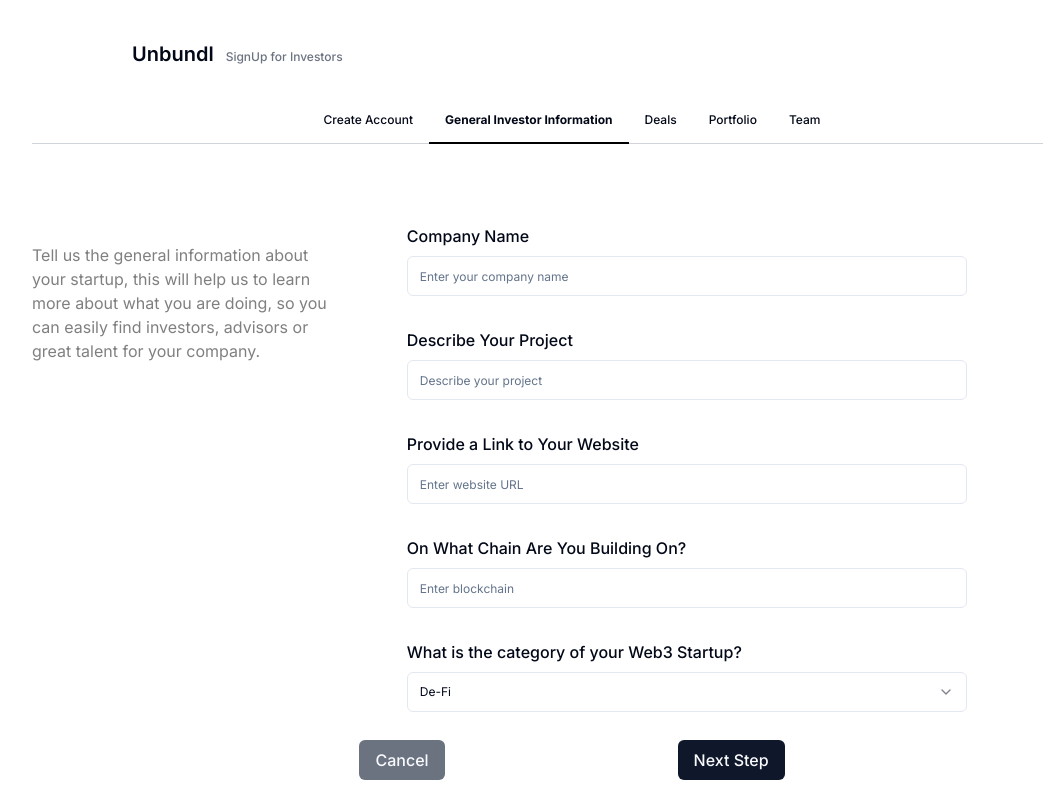
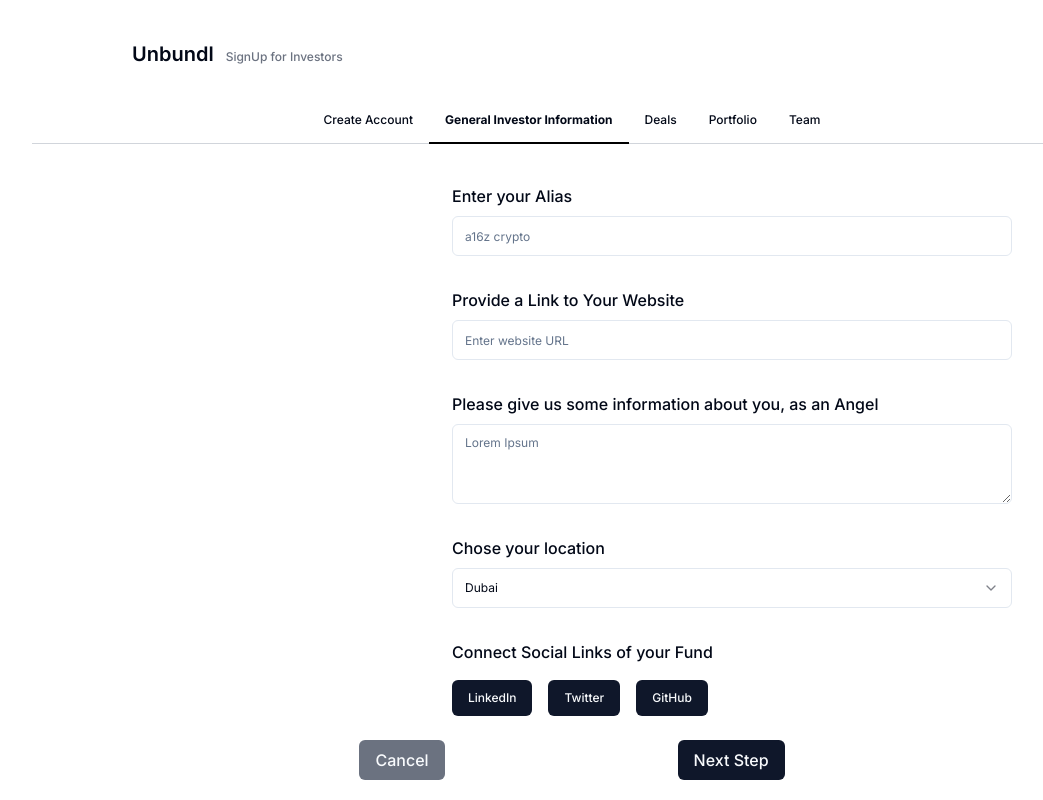
Before and after one commit to ShaikhNabeelShabbir/unbundl-web, a React (Vite) app: page /investor in a window 1280 px wide. Both pictures are taken after a click on the element "General Investor Information". Shown: the top 800 px of the page, without its empty margins (68-1111 px from the left). Built offline with nearby package versions, Linux system fonts and the light colour scheme.

Commit message:
completed general investor information Form

```diff
--- a/src/components/forms/GeneralInvestorInformationForm.tsx
+++ b/src/components/forms/GeneralInvestorInformationForm.tsx
@@ -19,6 +19,7 @@ import {
   SelectTrigger,
   SelectValue,
 } from "../ui/select";
+import { Textarea } from "../ui/textarea";
 
 export function GeneralInvestorInformationForm() {
   // Set up the form using useForm hook
@@ -47,16 +48,7 @@ export function GeneralInvestorInformationForm() {
   return (
     <div>
       <div className="main-div flex flex-col min-h-screen px-20">
-        <div className="flex flex-row py-10 px-5 flex-grow">
-          <div className="w-260 h-168 font-normal text-justify text-base text-black/50   py-[59px]">
-            Tell us the general information about
-            <br />
-            your startup, this will help us to learn <br />
-            more about what you are doing, so you <br /> can easily find
-            investors, advisors or <br />
-            great talent for your company.
-          </div>{" "}
-          <div className="px-[80px] ">
+        <div className="px-[440px] ">
           <div className="justify-center  w-[560px] py-[40px]">
             <Form {...form}>
               <form
@@ -69,31 +61,10 @@ export function GeneralInvestorInformationForm() {
                   render={({ field }) => (
                     <FormItem>
                       <FormLabel className="font-medium text-base">
-                          Company Name
+                        Enter your Alias{" "}
                       </FormLabel>
                       <FormControl>
-                          <Input
-                            placeholder="Enter your company name"
-                            {...field}
-                          />
-                        </FormControl>
-                        <FormMessage />
-                      </FormItem>
-                    )}
-                  />
-                  <FormField
-                    control={form.control}
-                    name="projectDescription"
-                    render={({ field }) => (
-                      <FormItem>
-                        <FormLabel className="font-medium text-base">
-                          Describe Your Project
-                        </FormLabel>
-                        <FormControl>
-                          <Input
-                            placeholder="Describe your project"
-                            {...field}
-                          />
+                        <Input placeholder="a16z crypto" {...field} />
                       </FormControl>
                       <FormMessage />
                     </FormItem>
@@ -120,10 +91,10 @@ export function GeneralInvestorInformationForm() {
                   render={({ field }) => (
                     <FormItem>
                       <FormLabel className="font-medium text-base">
-                          On What Chain Are You Building On?
+                        Please give us some information about you, as an Angel{" "}
                       </FormLabel>
                       <FormControl>
-                          <Input placeholder="Enter blockchain" {...field} />
+                        <Textarea placeholder="Lorem Ipsum" />
                       </FormControl>
                       <FormMessage />
                     </FormItem>
@@ -134,64 +105,17 @@ export function GeneralInvestorInformationForm() {
                   render={({ field }) => (
                     <FormItem>
                       <FormLabel className="font-medium text-base">
-                          What is the category of your Web3 Startup?{" "}
+                        Chose your location{" "}
                       </FormLabel>
                       <FormControl>
                         <Select {...field}>
                           <SelectTrigger>
-                              <SelectValue placeholder="De-Fi" />
+                            <SelectValue placeholder="Dubai" />
                           </SelectTrigger>
                           <SelectContent>
-                              <SelectItem value="light">De-Fi</SelectItem>
-                              <SelectItem value="dark">Banking</SelectItem>
-                              <SelectItem value="system">Finance</SelectItem>
-                            </SelectContent>
-                          </Select>
-                        </FormControl>
-                        <FormMessage />
-                      </FormItem>
-                    )}
-                  />
-                  <FormField
-                    name="developmentStage"
-                    render={({ field }) => (
-                      <FormItem>
-                        <FormLabel className="font-medium text-base">
-                          How far did you move in the development of your
-                          project?{" "}
-                        </FormLabel>
-                        <FormControl>
-                          <Select {...field}>
-                            <SelectTrigger>
-                              <SelectValue placeholder="MVP" />
-                            </SelectTrigger>
-                            <SelectContent>
-                              <SelectItem value="light">MVP</SelectItem>
-                              <SelectItem value="dark">Development</SelectItem>
-                              <SelectItem value="system">Staging</SelectItem>
-                            </SelectContent>
-                          </Select>
-                        </FormControl>
-                        <FormMessage />
-                      </FormItem>
-                    )}
-                  />
-                  <FormField
-                    name="teamSize"
-                    render={({ field }) => (
-                      <FormItem>
-                        <FormLabel className="font-medium text-base">
-                          What is the size of your team?
-                        </FormLabel>
-                        <FormControl>
-                          <Select {...field}>
-                            <SelectTrigger>
-                              <SelectValue placeholder="0-5" />
-                            </SelectTrigger>
-                            <SelectContent>
-                              <SelectItem value="light">0-5</SelectItem>
-                              <SelectItem value="dark">5-10</SelectItem>
-                              <SelectItem value="system">10-20</SelectItem>
+                            <SelectItem value="Dubai">Dubai</SelectItem>
+                            <SelectItem value="dark">USA</SelectItem>
+                            <SelectItem value="system">India</SelectItem>
                           </SelectContent>
                         </Select>
                       </FormControl>
@@ -200,7 +124,9 @@ export function GeneralInvestorInformationForm() {
                   )}
                 />
                 <div className="flex flex-col justify-start gap-4">
-                    <p className="font-medium">Connect your social media</p>
+                  <p className="font-medium">
+                    Connect Social Links of your Fund
+                  </p>
                   <div className="flex flex-row gap-4">
                     <Button type="button" className="space-x-5 h-45 w-88">
                       LinkedIn
@@ -211,51 +137,13 @@ export function GeneralInvestorInformationForm() {
                     <Button type="button" className="space-x-5 h-45 w-88">
                       GitHub
                     </Button>
-                      <Button type="button" className="space-x-5 h-45 w-88">
-                        Whitepaper
-                      </Button>
-                      <Button className="space-x-5 h-45 w-88">
-                        Pitch Deck
-                      </Button>
                   </div>
                 </div>
-
-                  <FormField
-                    control={form.control}
-                    name="calendlyLink"
-                    render={({ field }) => (
-                      <FormItem>
-                        <FormLabel className="font-medium text-base">
-                          Add Your Calendly Link
-                        </FormLabel>
-                        <FormControl>
-                          <Input placeholder="Enter Calendly link" {...field} />
-                        </FormControl>
-                        <FormMessage />
-                      </FormItem>
-                    )}
-                  />
-                  <FormField
-                    control={form.control}
-                    name="timezone"
-                    render={({ field }) => (
-                      <FormItem>
-                        <FormLabel className="font-medium text-base">
-                          Timezone
-                        </FormLabel>
-                        <FormControl>
-                          <Input placeholder="Enter your timezone" {...field} />
-                        </FormControl>
-                        <FormMessage />
-                      </FormItem>
-                    )}
-                  />
               </form>
             </Form>
           </div>
         </div>
       </div>
     </div>
-    </div>
   );
 }
```
Lines whose indentation alone changed are shown as unchanged.
